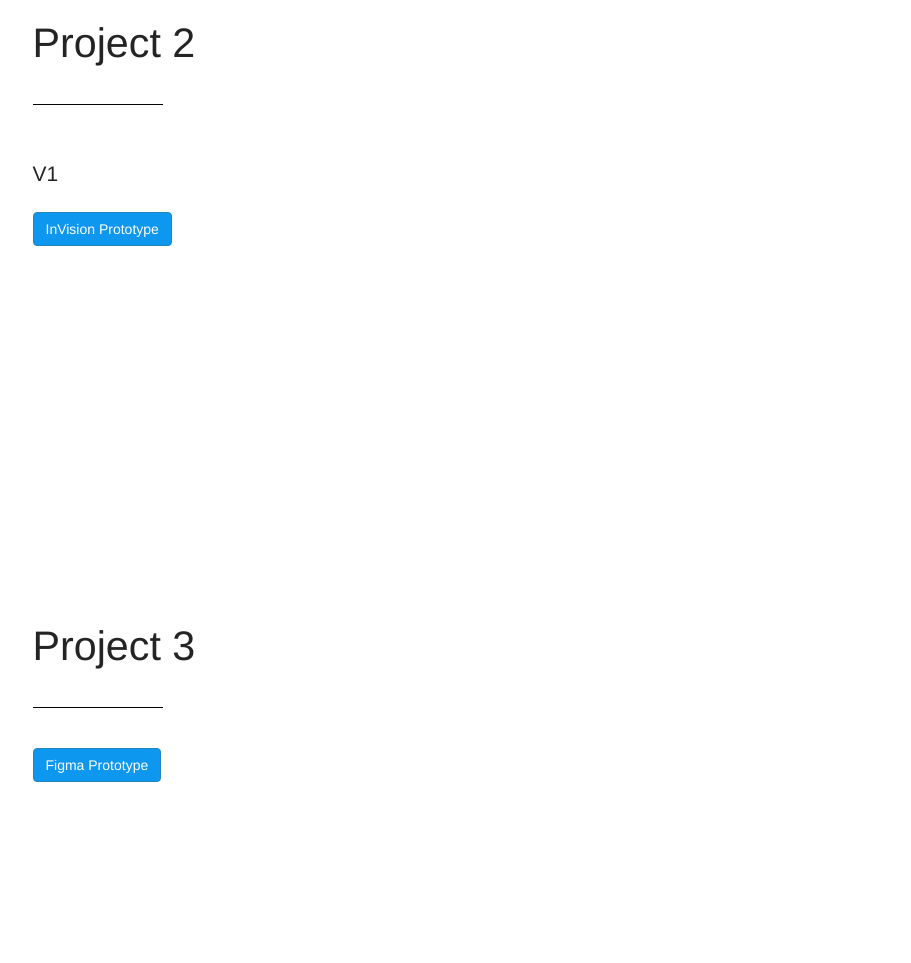
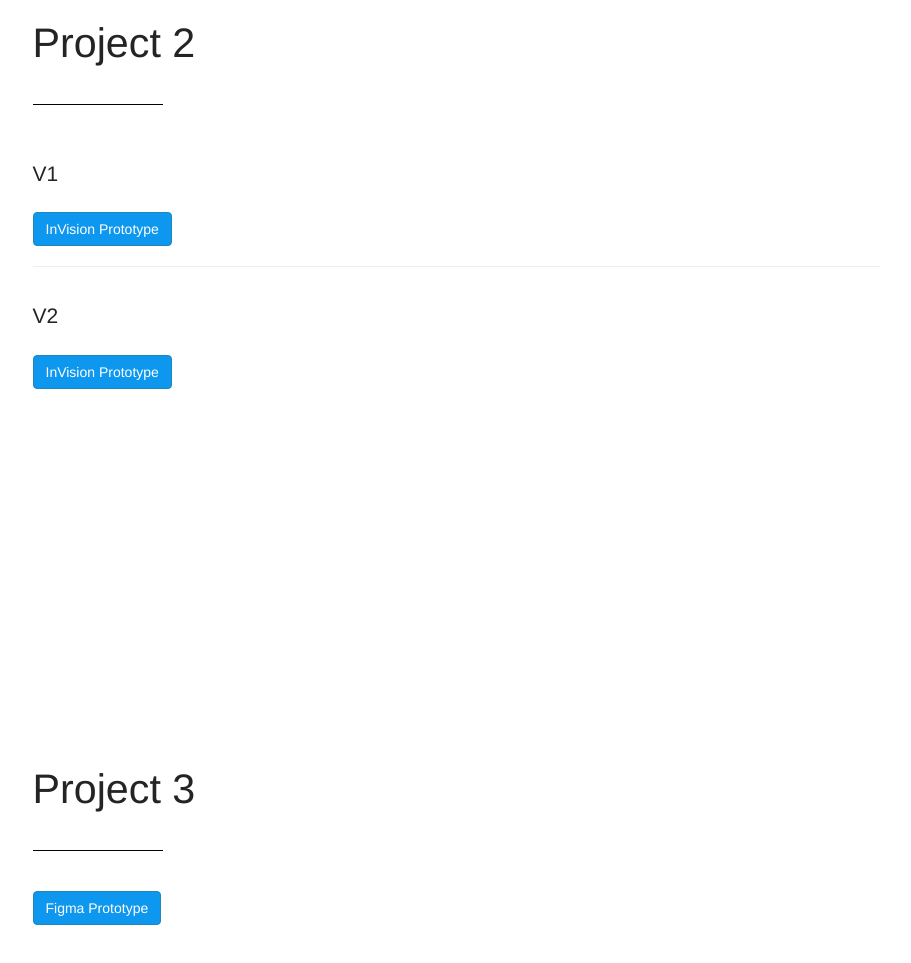
Before and after one commit to olivierpa/smbsol, a plain HTML site: page index.html in a window 1280 px wide. Shown: the part 1360-2323 px from the top of the page, without its empty margins (330-1241 px from the left). Drawn offline with Linux system fonts and the light colour scheme.

Commit message:
Spacing Fix

```diff
--- a/index.html
+++ b/index.html
@@ -114,6 +114,7 @@
                             <li><a href="#line2">Project 2</a>
                                 <ul class="nav">
                                     <li><a href="#line2_1">V1</a></li>
+                                    <li><a href="#line2_2">V2</a></li>
                                 </ul>
                             </li>
                             <li><a href="#line3">Project 3</a></li>
@@ -174,9 +175,22 @@
                         </div>
                         <!-- end row -->
 
-                        <h4 id="line2_1">V1</h4>
+                        <div class="row">
+                          <div class="col-md-12">
+                            <h4 id="line2_1">V1</h4>
+                            <a href="#" target="_blank" class="btn btn-primary">InVision Prototype</a>
+                          </div>
+                        </div>
 
-                        <a href="#" target="_blank" class="btn btn-primary">InVision Prototype</a>
+                        <hr>
+
+                        <div class="row">
+                          <div class="col-md-12">
+                            <h4 id="line2_2">V2</h4>
+                            <a href="#" target="_blank" class="btn btn-primary">InVision Prototype</a>
+                          </div>
+                        </div>
+
 
                     </section>
                     <!-- end section -->
@@ -191,8 +205,11 @@
                         </div>
                         <!-- end row -->
 
-                        <a href="#" target="_blank" class="btn btn-primary">Figma Prototype</a>
-
+                        <div class="row">
+                          <div class="col-md-12">
+                            <a href="#" target="_blank" class="btn btn-primary">Figma Prototype</a>
+                          </div>
+                        </div>
                     </section>
                     <!-- end section -->
 
```
